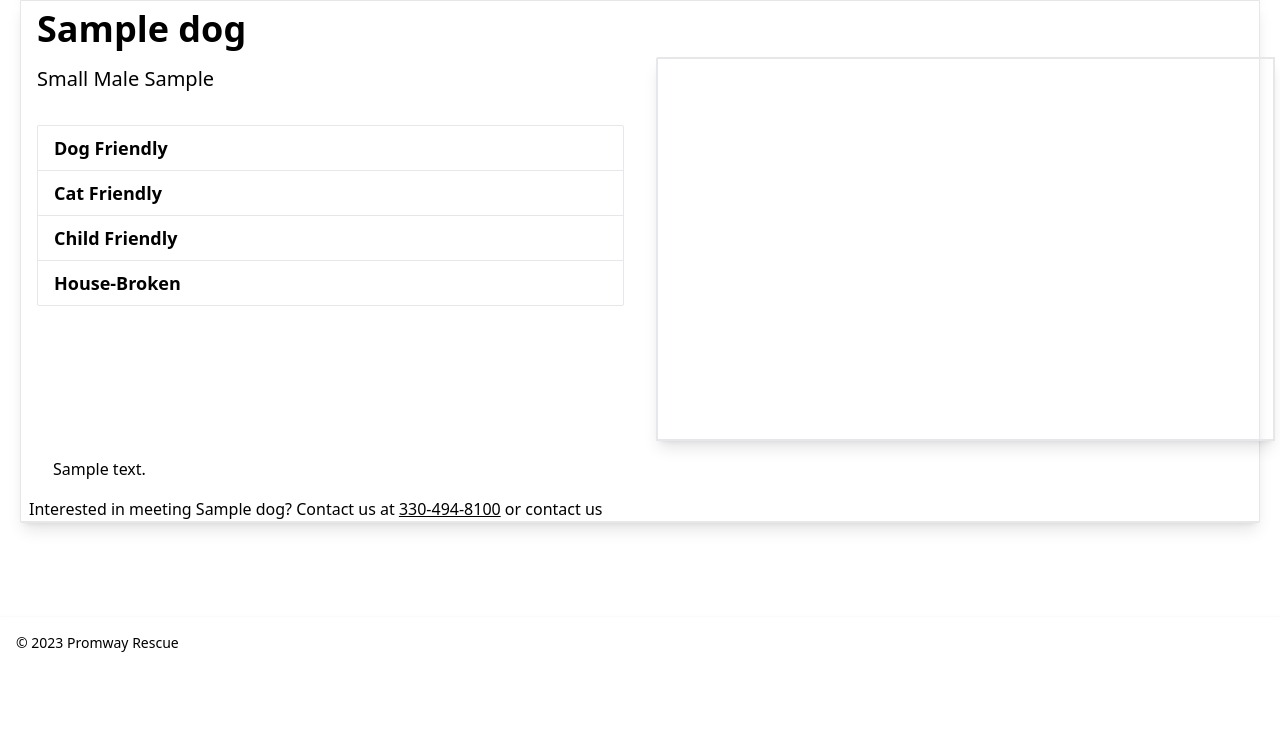
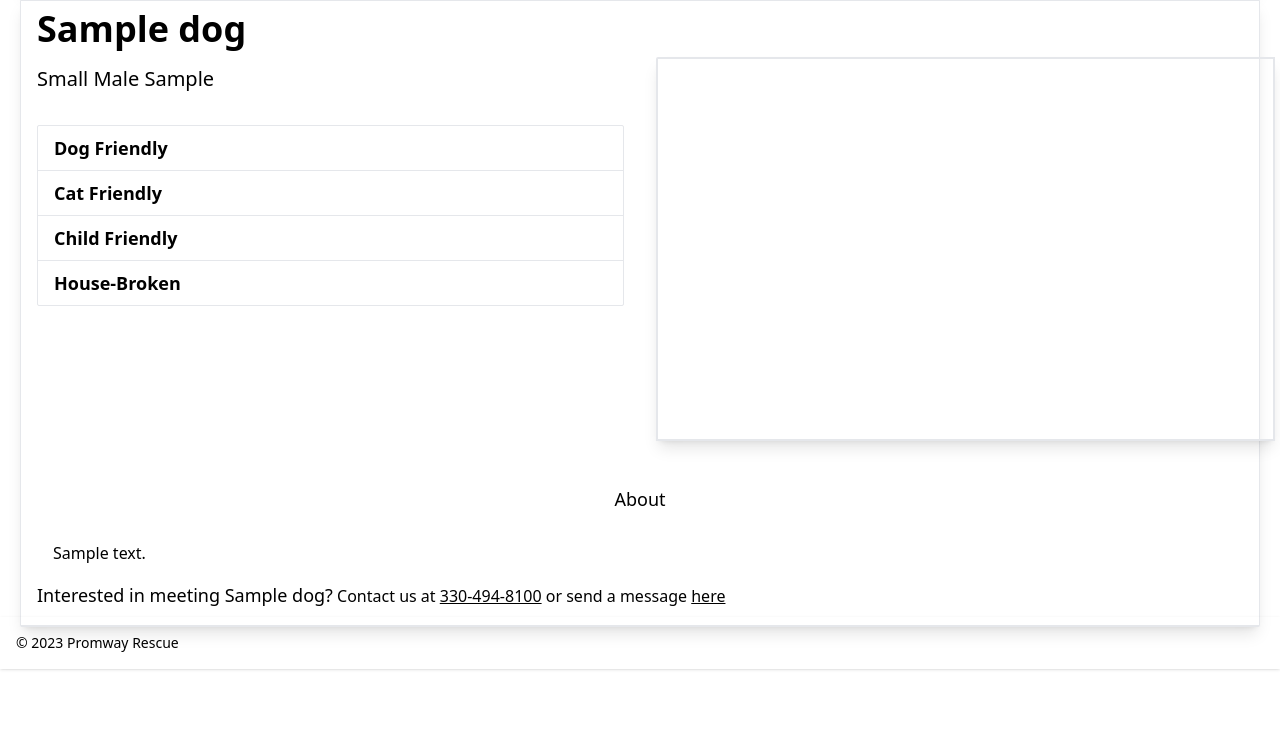
Before and after one commit to Joey-Pekar/promway-rescue, a Django app: page /dogs/1/ in a window 1280 px wide. Shown: the part 131-862 px from the top of the page. Before the commit the page ends 783 px from the top, so only its background shows below. Run offline with Django 4.2, Linux system fonts and the light colour scheme; tables that the repository leaves empty hold one stand-in row (values such as "Sample post"); grey boxes marked "Sample" are stand-in pictures; some libraries are stand-ins or nearby versions.

Commit message:
Update details.html

```diff
--- a/dogs/templates/dogs/details.html
+++ b/dogs/templates/dogs/details.html
@@ -55,11 +55,16 @@
     </div>
 
     <div id="bio" class="my-4 px-4">
+      <div class="inline-flex items-center justify-center w-full">
+        <hr class="w-72 h-1 mx-auto my-4 bg-primary border-0 rounded md:my-10 dark:bg-gray-700">
+        <span class="absolute px-3 font-medium text-primary text-lg -translate-x-1/2 bg-white left-1/2">About</span>
+    </div>
+
       <p class="indent-4">{{ dog.description }}</p>
     </div>
 
-    <div class="mt-4">
-      <span class="text-secondary px-2">Interested in meeting {{ dog.name }}? Contact us at <span class="underline">330-494-8100</span> or contact us </span>
+    <div class="my-4">
+      <span class="text-dark px-4"><span class="text-secondary text-lg">Interested in meeting {{ dog.name }}?</span> Contact us at <span class="underline">330-494-8100</span> or send a message <span class="underline">here</span> </span>
     </div>
 
     </div>
```
